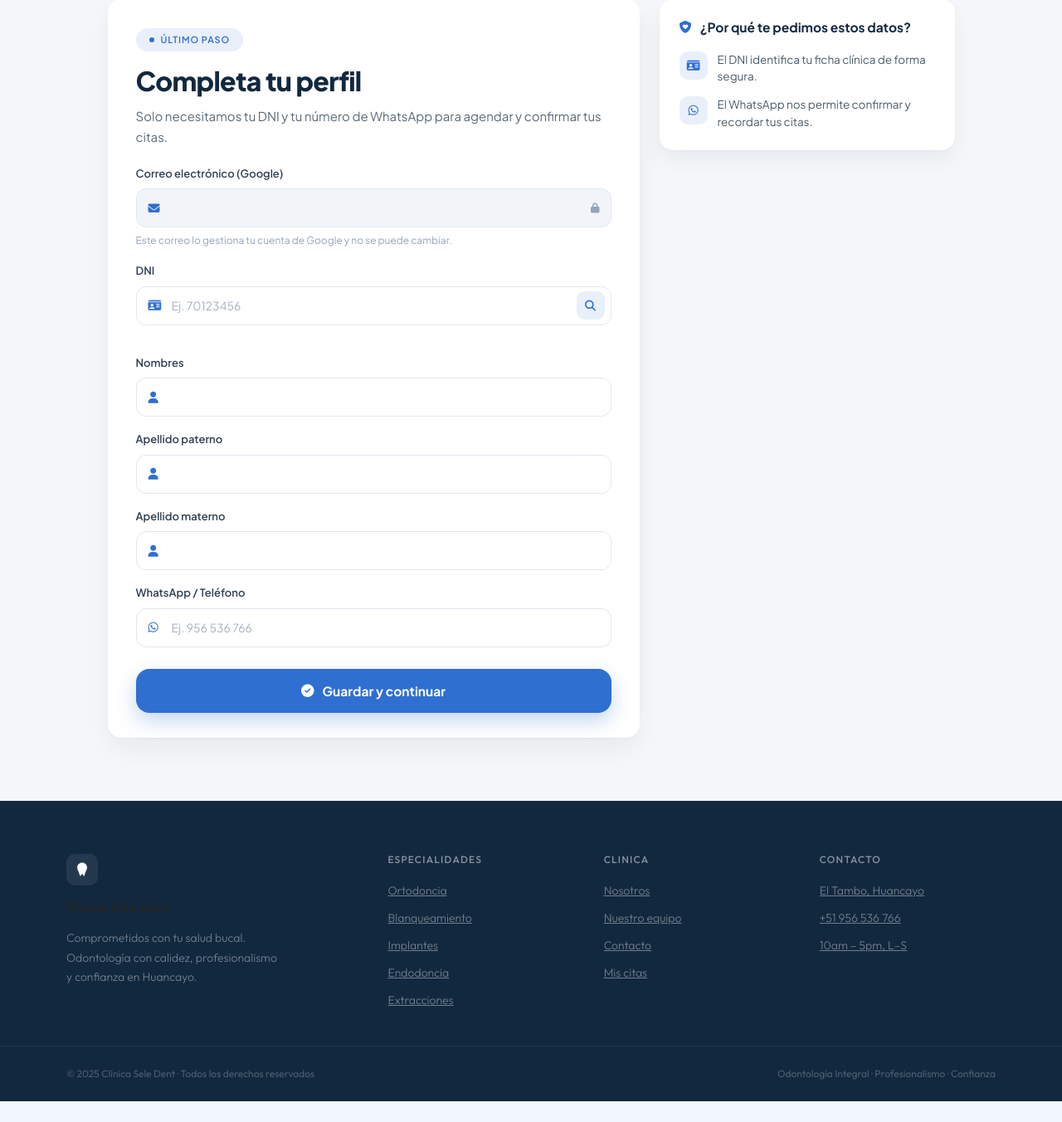
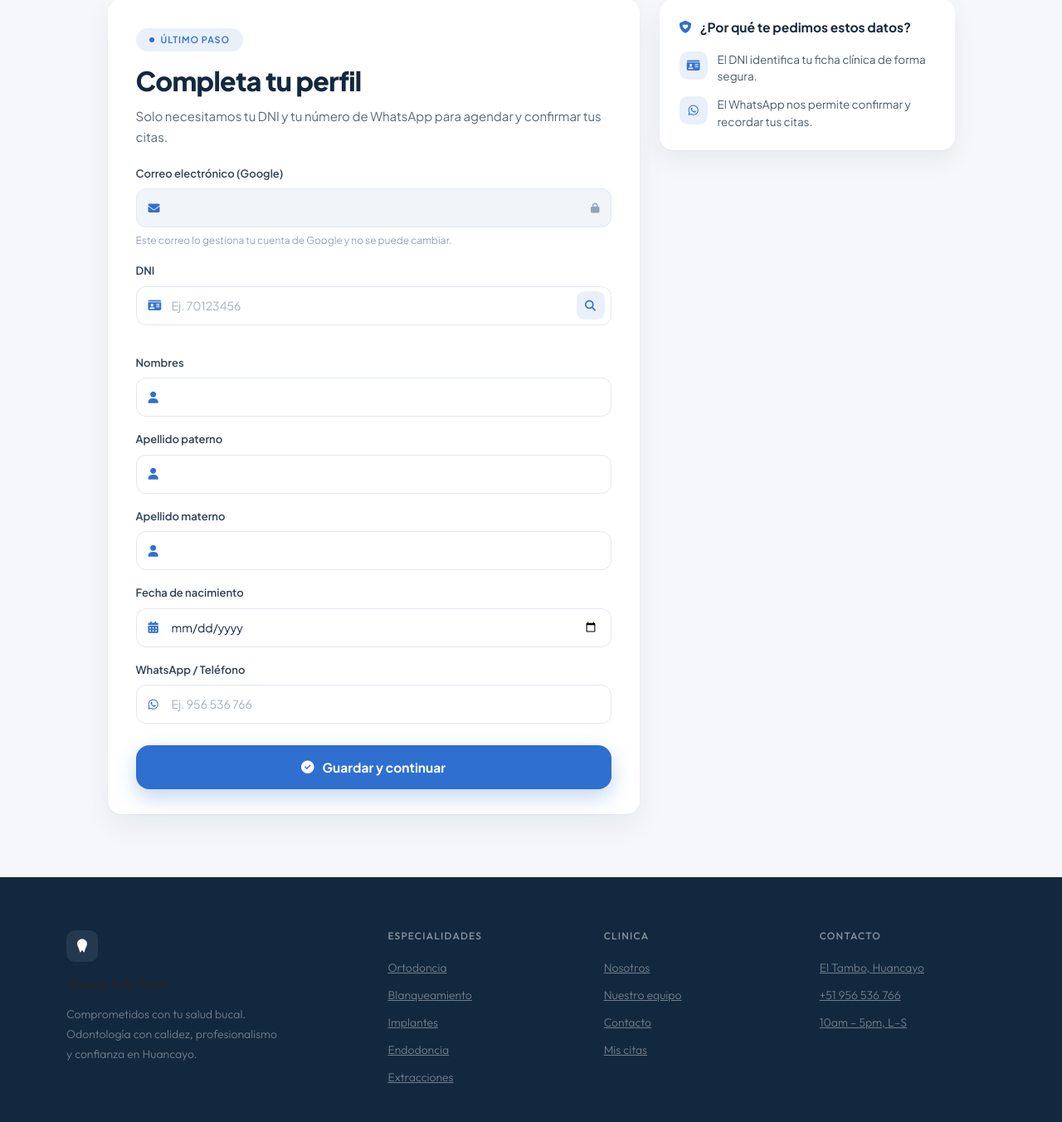
Before and after one commit to GustavoVelasquez-lang/clinica_dental, a Flask app: page /completar-perfil in a window 1280 px wide. Shown: the part 133-1485 px from the top of the page at 83% size. Before the commit the page ends 1460 px from the top, so only its background shows below. Run offline with Flask 3, Linux system fonts and the light colour scheme; the visitor is signed in with stand-in values (Sample User, id 1); data that the repository does not hold is empty; some libraries are stand-ins or nearby versions.

Commit message:
Feature: fecha de nacimiento en registro, completar perfil y Mis datos
- Campo de fecha (date, requerido) en /registro y /completar-perfil; se guarda en usuarios.fenacimiento.

- Validacion _validar_fenacimiento (obligatoria, no futura, edad 0-100) y helper _calcular_edad.

- Mis datos: fila editable de fecha (dd/mm/aaaa) que refresca la edad; /mi_cuenta/actualizar acepta fenacimiento.

```diff
--- a/app.py
+++ b/app.py
@@ -1199,6 +1199,11 @@ def registro():
             flash("⚠️ El DNI debe tener 8 dígitos.", "warning")
             return redirect(url_for("registro", next=siguiente))
 
+        fecha_nac, error_fecha = _validar_fenacimiento(request.form.get("fenacimiento"))
+        if error_fecha:
+            flash(f"⚠️ {error_fecha}", "warning")
+            return redirect(url_for("registro", next=siguiente))
+
         if clave != confirmar:
             flash("❌ Las contraseñas no coinciden", "danger")
             return redirect(url_for("registro", next=siguiente))
@@ -1225,12 +1230,13 @@ def registro():
                 apeMaterno,
                 numero_documento,
                 tipo_documento,
+                fenacimiento,
                 correo,
                 contrasenia,
                 id_rol,
                 perfil_completo
             )
-            VALUES (%s,%s,%s,%s,%s,%s,%s,2,FALSE)
+            VALUES (%s,%s,%s,%s,%s,%s,%s,%s,2,FALSE)
             RETURNING id, nombre
         """, (
             nombre,
@@ -1238,6 +1244,7 @@ def registro():
             apeMaterno,
             dni or None,
             "DNI" if dni else None,
+            fecha_nac,
             correo,
             clave_hash
         ))
@@ -1287,12 +1294,41 @@ def _datos_perfil(usuario_id):
     conn = get_connection()
     cursor = conn.cursor()
     cursor.execute("""
-        SELECT correo, nombre, apepaterno, apematerno, numero_documento, telefono
+        SELECT correo, nombre, apepaterno, apematerno, numero_documento,
+               telefono, fenacimiento
         FROM usuarios WHERE id = %s
     """, (usuario_id,))
     fila = cursor.fetchone()
     conn.close()
     return fila
+
+
+def _calcular_edad(fecha_nac):
+    """Calcula la edad (int) a partir de una fecha de nacimiento (date)."""
+    if not fecha_nac:
+        return None
+    hoy = date.today()
+    return hoy.year - fecha_nac.year - ((hoy.month, hoy.day) < (fecha_nac.month, fecha_nac.day))
+
+
+def _validar_fenacimiento(valor):
+    """Valida una fecha de nacimiento (YYYY-MM-DD).
+
+    Devuelve (fecha: date | None, error: str | None).
+    """
+    valor = (valor or "").strip()
+    if not valor:
+        return None, "La fecha de nacimiento es obligatoria."
+    try:
+        fecha = datetime.strptime(valor, "%Y-%m-%d").date()
+    except (ValueError, TypeError):
+        return None, "La fecha de nacimiento no es válida."
+    if fecha > date.today():
+        return None, "La fecha de nacimiento no puede ser futura."
+    edad = _calcular_edad(fecha)
+    if edad is None or edad < 0 or edad > 100:
+        return None, "Ingresa una fecha de nacimiento válida."
+    return fecha, None
 
 
 def _destino_seguro(valor, por_defecto="inicio"):
@@ -1331,6 +1367,8 @@ def completar_perfil():
         nombre = (request.form.get("nombre") or "").strip()
         ape_paterno = (request.form.get("apePaterno") or "").strip()
         ape_materno = (request.form.get("apeMaterno") or "").strip()
+        fecha_raw = (request.form.get("fenacimiento") or "").strip()
+        fecha_nac, error_fecha = _validar_fenacimiento(fecha_raw)
 
         error = None
         if not re.fullmatch(r"\d{8}", dni):
@@ -1341,10 +1379,13 @@ def completar_perfil():
             error = "⚠️ Ingresa tus nombres."
         elif not ape_paterno or not ape_materno:
             error = "⚠️ Ingresa tus apellidos."
+        elif error_fecha:
+            error = f"⚠️ {error_fecha}"
 
         form_extra = dict(
             form_dni=dni, form_telefono=telefono,
             form_nombre=nombre, form_apePaterno=ape_paterno, form_apeMaterno=ape_materno,
+            form_fenacimiento=fecha_raw,
         )
 
         if error:
@@ -1367,9 +1408,11 @@ def completar_perfil():
                     nombre           = %s,
                     apepaterno       = %s,
                     apematerno       = %s,
+                    fenacimiento     = %s,
                     perfil_completo  = TRUE
                 WHERE id = %s
-            """, (dni, telefono, nombre, ape_paterno, ape_materno, usuario_id))
+            """, (dni, telefono, nombre, ape_paterno, ape_materno,
+                  fecha_nac, usuario_id))
             filas = cursor.rowcount
             conn.commit()
             logger.info(
@@ -2280,11 +2323,7 @@ def mi_cuenta():
     citas = cursor.fetchall()
     conn.close()
 
-    edad = None
-    fnac = usuario.get("fenacimiento") if usuario else None
-    if fnac:
-        _hoy = date.today()
-        edad = _hoy.year - fnac.year - ((_hoy.month, _hoy.day) < (fnac.month, fnac.day))
+    edad = _calcular_edad(usuario.get("fenacimiento")) if usuario else None
 
     return render_template("mi_cuenta.html", usuario=usuario, citas=citas, edad=edad)
 
@@ -2297,11 +2336,13 @@ def mi_cuenta_actualizar():
     campo = (data.get("campo") or "").strip()
     valor = (data.get("valor") or "").strip()
 
-    permitidos = {"telefono", "correo", "direccion", "dni", "nombre", "apepaterno", "apematerno"}
+    permitidos = {"telefono", "correo", "direccion", "dni", "nombre",
+                  "apepaterno", "apematerno", "fenacimiento"}
     if campo not in permitidos:
         return jsonify({"ok": False, "mensaje": "Campo no permitido."}), 400
 
     nombres_actualizados = None
+    fecha_nac = None
 
     if campo == "telefono":
         if valor and not re.fullmatch(r"[0-9+\s]{6,20}", valor):
@@ -2329,11 +2370,20 @@ def mi_cuenta_actualizar():
             return jsonify({"ok": False, "mensaje": "Este campo no puede quedar vacío."}), 400
         if len(valor) > 100:
             return jsonify({"ok": False, "mensaje": "El valor es demasiado largo."}), 400
+    elif campo == "fenacimiento":
+        fecha_nac, error_fecha = _validar_fenacimiento(valor)
+        if error_fecha:
+            return jsonify({"ok": False, "mensaje": error_fecha}), 400
 
     conn = get_connection()
     cursor = conn.cursor()
     try:
-        if campo == "dni":
+        if campo == "fenacimiento":
+            cursor.execute(
+                "UPDATE usuarios SET fenacimiento = %s WHERE id = %s",
+                (fecha_nac, session["usuario_id"]),
+            )
+        elif campo == "dni":
             cursor.execute("""
                 UPDATE usuarios
                 SET numero_documento = %s,
@@ -2369,6 +2419,9 @@ def mi_cuenta_actualizar():
     }
     if nombres_actualizados is not None:
         respuesta["nombres"] = nombres_actualizados
+    if campo == "fenacimiento":
+        respuesta["edad"] = _calcular_edad(fecha_nac)
+        respuesta["valor"] = fecha_nac.strftime("%Y-%m-%d")
     return jsonify(respuesta)
 
 @app.route("/api/citas")
--- a/static/css/mi_cuenta.css
+++ b/static/css/mi_cuenta.css
@@ -197,6 +197,8 @@
   min-width: 0;
 }
 
+.cf-input[type="date"] { color-scheme: light; }
+
 .cf-edit {
   flex-shrink: 0;
   display: inline-flex;
--- a/static/js/completar_perfil.js
+++ b/static/js/completar_perfil.js
@@ -11,7 +11,13 @@
   var nombre = document.getElementById("nombre");
   var apePaterno = document.getElementById("apePaterno");
   var apeMaterno = document.getElementById("apeMaterno");
+  var fenacimiento = document.getElementById("fenacimiento");
   var telefono = document.getElementById("telefono");
+
+  // Fecha de nacimiento: no permitir fechas futuras.
+  if (fenacimiento) {
+    fenacimiento.max = new Date().toISOString().slice(0, 10);
+  }
 
   // DNI: solo dígitos, máximo 8.
   if (dni) {
@@ -58,6 +64,12 @@
       errores.push("Ingresa tu apellido materno.");
     }
 
+    if (fenacimiento && !fenacimiento.value) {
+      errores.push("Ingresa tu fecha de nacimiento.");
+    } else if (fenacimiento && fenacimiento.value > fenacimiento.max) {
+      errores.push("La fecha de nacimiento no puede ser futura.");
+    }
+
     if (telefono && !/^[0-9+\s]{6,20}$/.test(telefono.value.trim())) {
       errores.push("Ingresa un número de WhatsApp válido.");
     }
--- a/templates/completar_perfil.html
+++ b/templates/completar_perfil.html
@@ -96,6 +96,16 @@
               </div>
             </div>
 
+            <!-- Fecha de nacimiento -->
+            <div class="cp-field">
+              <label class="cp-label" for="fenacimiento">Fecha de nacimiento</label>
+              <div class="cp-input-group">
+                <i class="fa-solid fa-calendar-days" aria-hidden="true"></i>
+                <input type="date" id="fenacimiento" name="fenacimiento" class="cp-input" required
+                       value="{{ form_fenacimiento if form_fenacimiento is defined and form_fenacimiento else (datos.fenacimiento.isoformat() if datos and datos.fenacimiento else '') }}">
+              </div>
+            </div>
+
             <!-- WhatsApp -->
             <div class="cp-field">
               <label class="cp-label" for="telefono">WhatsApp / Teléfono</label>
```
Also changed, not shown: static/js/panel.js (+10 -1 lines), static/js/registro.js (+12 -0 lines), templates/mi_cuenta.html (+13 -3 lines), templates/registro.html (+7 -0 lines).
